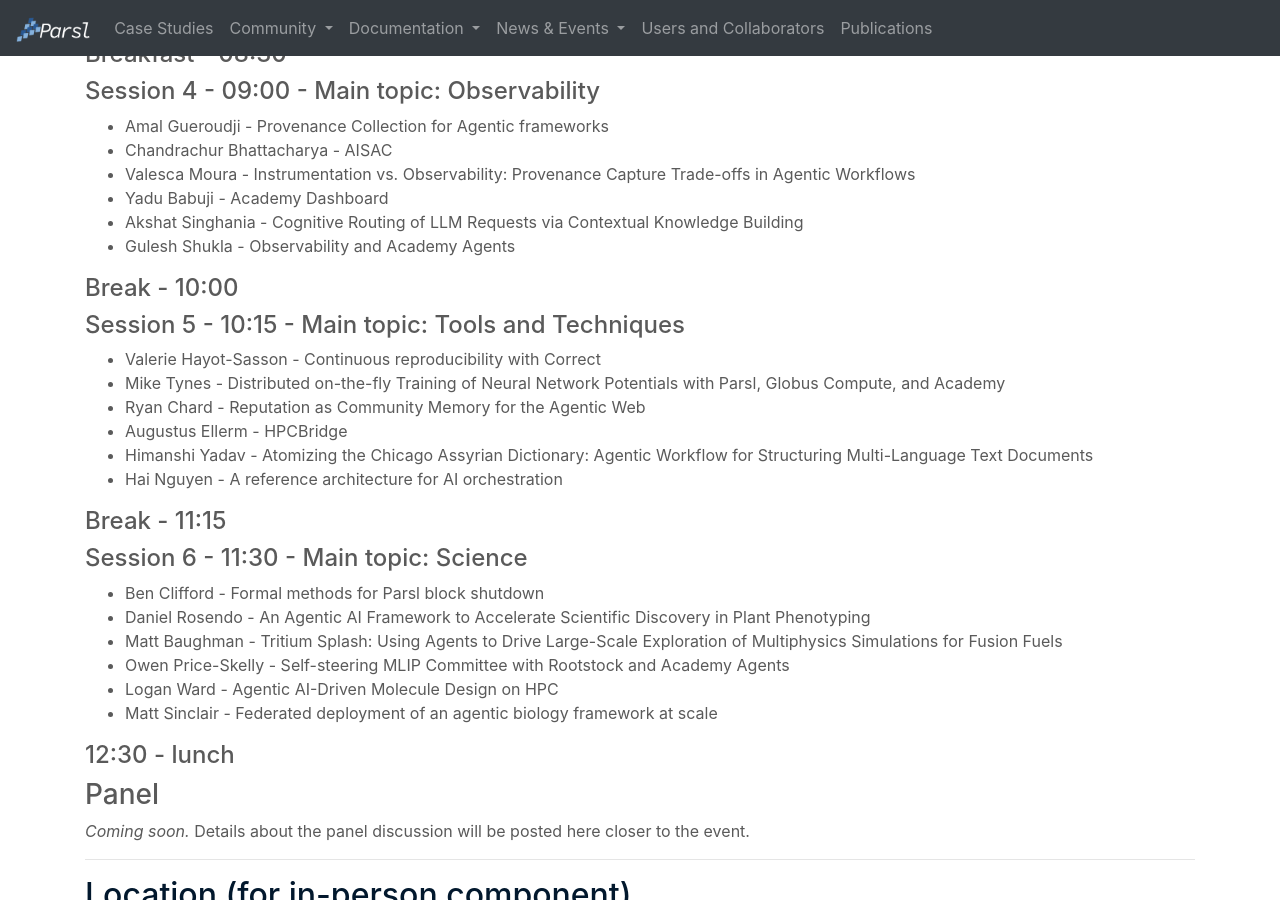
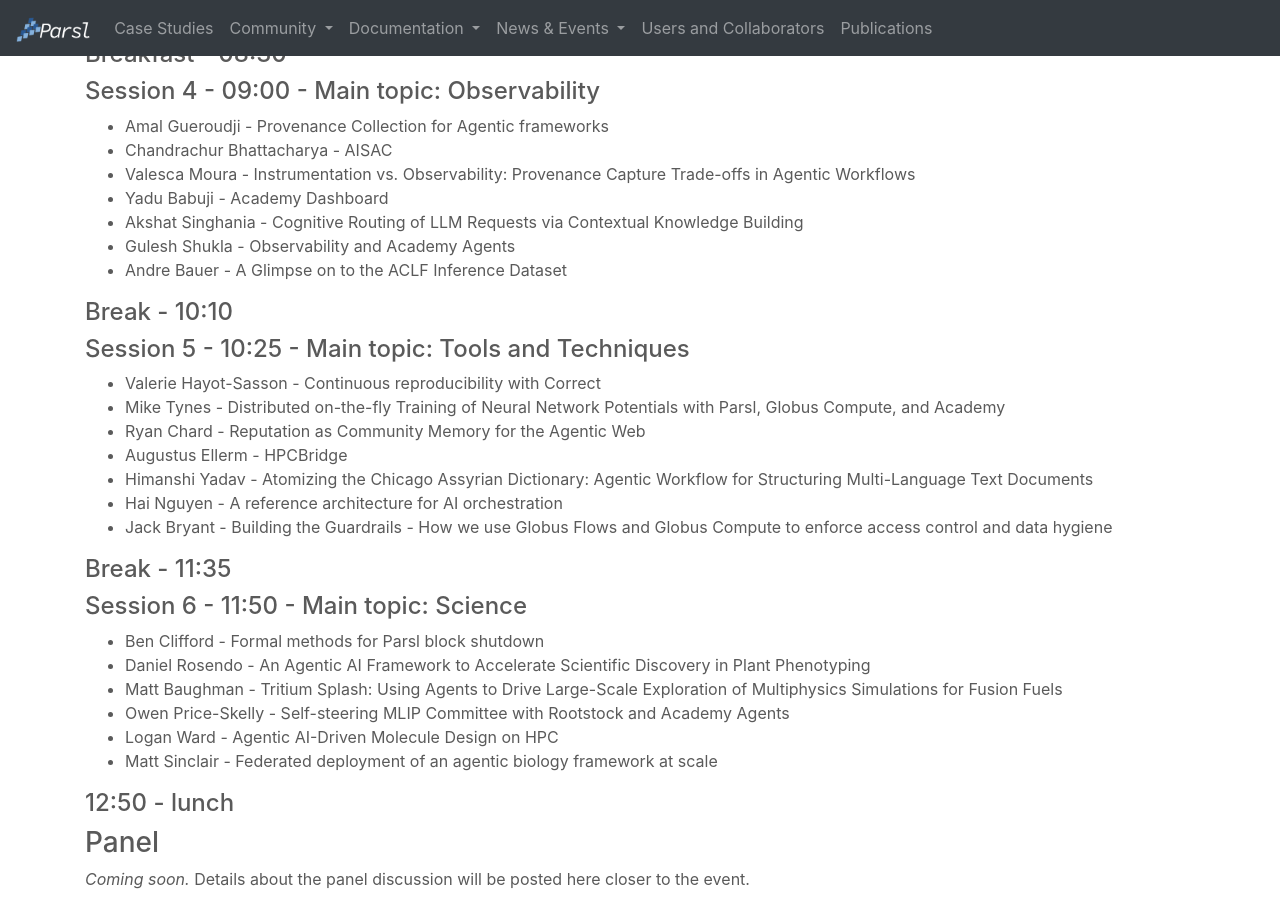
Before and after one commit to Parsl/parsl.github.io, a Jekyll site: the page built from parslfest/apex2026.html, in a window 1280 px wide and 900 px high, scrolled down 1537 px. Built offline with Jekyll 4.4.1, drawn with Linux system fonts in a browser that asks for light colours.

Commit message:
two more talks, and shift around breaks

```diff
--- a/parslfest/apex2026.html
+++ b/parslfest/apex2026.html
@@ -113,11 +113,12 @@
 <li>Yadu Babuji - Academy Dashboard  </li>
 <li>Akshat Singhania - Cognitive Routing of LLM Requests via Contextual Knowledge Building  </li>
 <li>Gulesh Shukla - Observability and Academy Agents   </li>
+<li>Andre Bauer - A Glimpse on to the ACLF Inference Dataset</li>
 </ul>
 
-<h4>Break - 10:00</h4>
+<h4>Break - 10:10</h4>
 
-<h4>Session 5 - 10:15 - Main topic: Tools and Techniques</h4>
+<h4>Session 5 - 10:25 - Main topic: Tools and Techniques</h4>
 <ul>
 <li>Valerie Hayot-Sasson - Continuous reproducibility with Correct   </li>
 <li>Mike Tynes - Distributed on-the-fly Training of Neural Network Potentials with Parsl, Globus Compute, and Academy   </li>
@@ -125,11 +126,12 @@
 <li>Augustus Ellerm - HPCBridge   </li>
 <li>Himanshi Yadav - Atomizing the Chicago Assyrian Dictionary: Agentic Workflow for Structuring Multi-Language Text Documents   </li>
 <li>Hai Nguyen - A reference architecture for AI orchestration  </li>
+<li>Jack Bryant - Building the Guardrails - How we use Globus Flows and Globus Compute to enforce access control and data hygiene</li>
 </ul>
 
-<h4>Break - 11:15</h4>
+<h4>Break - 11:35</h4>
 
-<h4>Session 6 - 11:30 - Main topic: Science</h4>
+<h4>Session 6 - 11:50 - Main topic: Science</h4>
 <ul>
 <li>Ben Clifford - Formal methods for Parsl block shutdown  </li>
 <li>Daniel Rosendo - An Agentic AI Framework to Accelerate Scientific Discovery in Plant Phenotyping   </li>
@@ -140,7 +142,7 @@
 
 </ul>
 
-	<h4>12:30 - lunch
+	<h4>12:50 - lunch
 
 
   <h3>Panel</h3>
```
